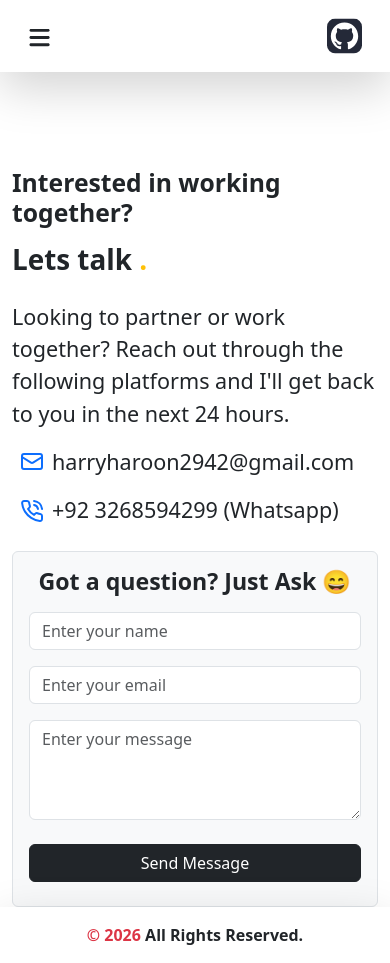
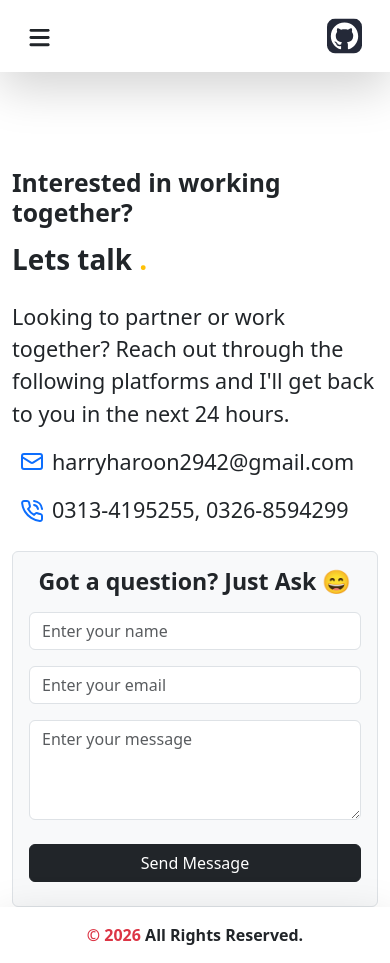
Before and after one commit to haroonbitknox-debug/haroon_portfolio, a React (Vite) app: page /contact in a window 390 px wide. Built offline with nearby package versions, Linux system fonts and the light colour scheme.

Commit message:
Added second phone number

```diff
--- a/src/components/pages/Contact.jsx
+++ b/src/components/pages/Contact.jsx
@@ -32,7 +32,7 @@ function Contact() {
       {/* Phone */}
       <div className="d-flex align-items-center">
         <svg xmlns="http://www.w3.org/2000/svg" width="24" height="24" viewBox="0 0 24 24" fill="none" stroke="currentColor" stroke-width="2" stroke-linecap="round" stroke-linejoin="round"  className="text-primary mx-2 lucide lucide-phone-call " > <path d="M22 16.92v3a2 2 0 0 1-2.18 2 19.79 19.79 0 0 1-8.63-3.07 19.5 19.5 0 0 1-6-6 19.79 19.79 0 0 1-3.07-8.67A2 2 0 0 1 4.11 2h3a2 2 0 0 1 2 1.72 12.84 12.84 0 0 0 .7 2.81 2 2 0 0 1-.45 2.11L8.09 9.91a16 16 0 0 0 6 6l1.27-1.27a2 2 0 0 1 2.11-.45 12.84 12.84 0 0 0 2.81.7A2 2 0 0 1 22 16.92z"></path> <path d="M14.05 2a9 9 0 0 1 8 7.94"></path> <path d="M14.05 6A5 5 0 0 1 18 10"></path> </svg>
-        <p className="mb-0 fs-4">+92 3268594299 (Whatsapp)</p>
+        <p className="mb-0 fs-4">0313-4195255, 0326-8594299</p>
       </div>
     </div>
 
```
